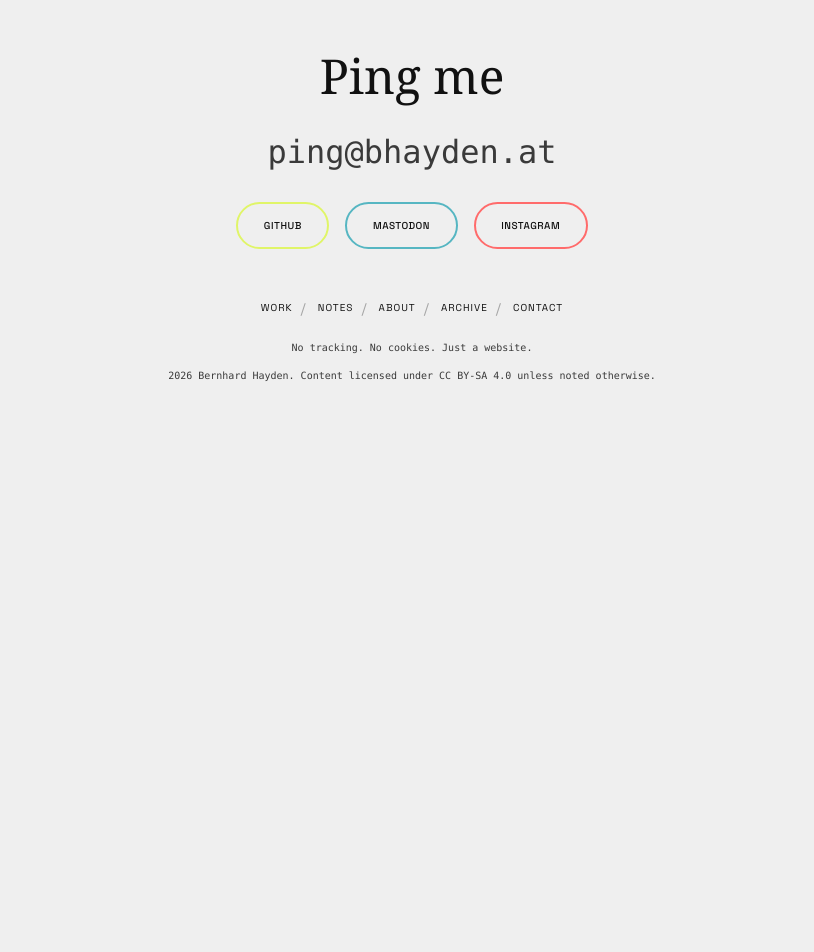
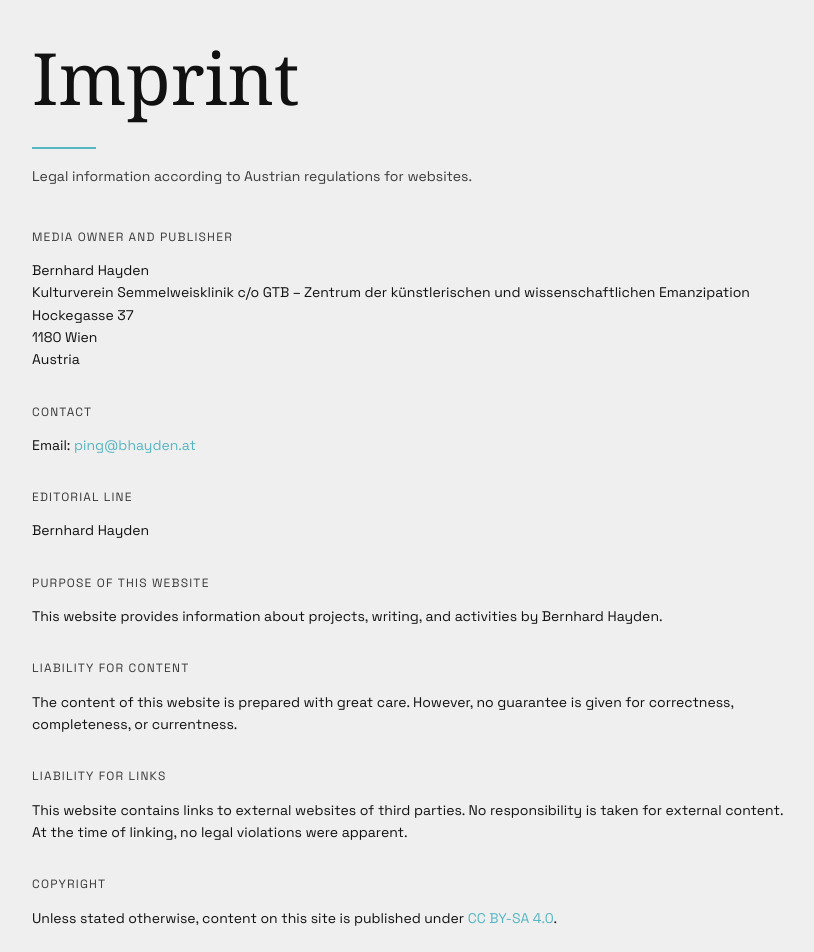
Before and after one commit to burnoutberni/bhayden.at, a React (Vite) app: page /imprint in a window 1280 px wide. Shown: the part 60-1012 px from the top of the page, without its empty margins (228-1042 px from the left). Before the commit the page ends 800 px from the top, so only its background shows below. Built offline with nearby package versions, Linux system fonts and the light colour scheme.

Commit message:
Add localized imprint page and footer links

```diff
--- a/src/App.tsx
+++ b/src/App.tsx
@@ -12,6 +12,7 @@ const Notes = lazy(() => import('@/pages/Notes'));
 const NoteDetail = lazy(() => import('@/pages/NoteDetail'));
 const About = lazy(() => import('@/pages/About'));
 const Contact = lazy(() => import('@/pages/Contact'));
+const Imprint = lazy(() => import('@/pages/Imprint'));
 
 function ScrollToTop() {
   const { pathname, hash } = useLocation();
@@ -50,7 +51,7 @@ export default function App() {
     ? 'var(--color-accent-coral)'
     : pathname.startsWith('/work')
       ? 'var(--color-accent-lime)'
-      : pathname.startsWith('/about')
+      : pathname.startsWith('/about') || pathname.startsWith('/imprint')
         ? 'var(--color-accent-cyan)'
       : 'var(--color-accent-lime)';
 
@@ -85,6 +86,7 @@ export default function App() {
                 <Route path="/notes/:slug" element={<NoteDetail />} />
                 <Route path="/about" element={<About />} />
                 <Route path="/contact" element={<Contact />} />
+                <Route path="/imprint" element={<Imprint />} />
               </Routes>
             </Suspense>
           </main>
--- a/src/components/Footer.tsx
+++ b/src/components/Footer.tsx
@@ -4,11 +4,14 @@ import { useLanguage } from '@/hooks/useLanguage';
 import { getContactEmail, getContactMailto } from '@/lib/utils';
 
 export default function Footer() {
-  const { t } = useLanguage();
+  const { lang, t } = useLanguage();
   const { pathname } = useLocation();
   const isContactPage = pathname === '/contact';
   const email = getContactEmail();
   const mailto = getContactMailto();
+  const ccBySaUrl = lang === 'de'
+    ? 'https://creativecommons.org/licenses/by-sa/4.0/deed.de'
+    : 'https://creativecommons.org/licenses/by-sa/4.0/deed.en';
 
   const socialLinks = [
     { label: 'GitHub', url: 'https://github.com/burnoutberni', color: 'var(--color-accent-lime)' },
@@ -42,7 +45,7 @@ export default function Footer() {
               href={mailto}
               className="font-mono text-xl-custom md:text-2xl-custom inline-block mb-6 transition-all duration-200 hover:underline"
               style={{
-                color: 'var(--color-page-accent-text)',
+                color: 'var(--color-page-accent)',
                 textUnderlineOffset: '6px',
                 textDecorationThickness: '2px',
               }}
@@ -94,7 +97,25 @@ export default function Footer() {
           {t.footer.finePrint}
         </p>
         <p className="font-mono text-xs-custom" style={{ color: 'var(--color-ink-muted)' }}>
-          {t.footer.copyright}
+          {t.footer.copyrightName}.{' '}
+          <Link
+            to="/imprint"
+            className="text-[10px] tracking-wide transition-opacity hover:opacity-70"
+            style={{ color: 'var(--color-ink-muted)' }}
+          >
+            {t.footer.imprint}
+          </Link>
+          . {t.footer.copyrightLicensePrefix}{' '}
+          <a
+            href={ccBySaUrl}
+            target="_blank"
+            rel="noopener noreferrer"
+            className="transition-opacity hover:opacity-70"
+            style={{ color: 'var(--color-ink-muted)' }}
+          >
+            CC BY-SA 4.0
+          </a>{' '}
+          {t.footer.copyrightLicenseSuffix}
         </p>
       </div>
     </footer>
--- a/src/data/content.ts
+++ b/src/data/content.ts
@@ -302,7 +302,10 @@ export const translations = {
       cta: 'Ping me',
       email: 'ping@bhayden.at',
       finePrint: 'No tracking. No cookies. Just a website.',
-      copyright: '2026 Bernhard Hayden. Content licensed under CC BY-SA 4.0 unless noted otherwise.',
+      copyrightName: '2026 Bernhard Hayden',
+      copyrightLicensePrefix: 'Content licensed under',
+      copyrightLicenseSuffix: 'unless noted otherwise.',
+      imprint: 'Imprint',
     },
     work: {
       title: 'Work',
@@ -357,6 +360,23 @@ export const translations = {
       title: 'Ping me',
       subtitle: 'Working on something around open knowledge, civic tech, digital rights, urban mobility, or organising? I\'d love to hear from you.',
     },
+    imprint: {
+      title: 'Imprint',
+      subtitle: 'Legal information according to Austrian regulations for websites.',
+      provider: 'Media owner and publisher',
+      country: 'Austria',
+      contact: 'Contact',
+      editorialLine: 'Editorial line',
+      purpose: 'Purpose of this website',
+      purposeText: 'This website provides information about projects, writing, and activities by Bernhard Hayden.',
+      liability: 'Liability for content',
+      liabilityText: 'The content of this website is prepared with great care. However, no guarantee is given for correctness, completeness, or currentness.',
+      links: 'Liability for links',
+      linksText: 'This website contains links to external websites of third parties. No responsibility is taken for external content. At the time of linking, no legal violations were apparent.',
+      copyright: 'Copyright',
+      copyrightTextPrefix: 'Unless stated otherwise, content on this site is published under',
+      copyrightTextSuffix: '.',
+    },
   },
   de: {
     nav: {
@@ -384,7 +404,10 @@ export const translations = {
       cta: 'Schreib mir',
       email: 'ping@bhayden.at',
       finePrint: 'Kein Tracking. Keine Cookies. Nur eine Website.',
-      copyright: '2026 Bernhard Hayden. Inhalte sind unter CC BY-SA 4.0 lizenziert, sofern nicht anders angegeben.',
+      copyrightName: '2026 Bernhard Hayden',
+      copyrightLicensePrefix: 'Inhalte sind unter',
+      copyrightLicenseSuffix: 'lizenziert, sofern nicht anders angegeben.',
+      imprint: 'Impressum',
     },
     work: {
       title: 'Arbeit',
@@ -439,5 +462,22 @@ export const translations = {
       title: 'Schreib mir',
       subtitle: 'Arbeitest du an etwas rund um offenes Wissen, Civic Tech, digitale Rechte, Urban Mobility oder Organisierung? Ich freue mich, von dir zu hören.',
     },
+    imprint: {
+      title: 'Impressum',
+      subtitle: 'Rechtliche Informationen gemäß österreichischer Vorschriften für Websites.',
+      provider: 'Medieninhaber und Herausgeber',
+      country: 'Österreich',
+      contact: 'Kontakt',
+      editorialLine: 'Blattlinie',
+      purpose: 'Zweck dieser Website',
+      purposeText: 'Diese Website informiert über Projekte, Texte und Aktivitäten von Bernhard Hayden.',
+      liability: 'Haftung für Inhalte',
+      liabilityText: 'Die Inhalte dieser Website werden mit größter Sorgfalt erstellt. Für Richtigkeit, Vollständigkeit und Aktualität wird jedoch keine Gewähr übernommen.',
+      links: 'Haftung für Links',
+      linksText: 'Diese Website enthält Links zu externen Webseiten Dritter. Für deren Inhalte wird keine Verantwortung übernommen. Zum Zeitpunkt der Verlinkung waren keine Rechtsverstöße erkennbar.',
+      copyright: 'Urheberrecht',
+      copyrightTextPrefix: 'Sofern nicht anders angegeben, stehen Inhalte dieser Website unter',
+      copyrightTextSuffix: '.',
+    },
   },
 };
--- a/src/pages/Contact.tsx
+++ b/src/pages/Contact.tsx
@@ -27,7 +27,7 @@ export default function Contact() {
             href={mailto}
             className="font-mono text-2xl-custom inline-block transition-all duration-200 hover:underline"
             style={{
-              color: 'var(--color-accent-cyan)',
+              color: 'var(--color-page-accent)',
               textUnderlineOffset: '6px',
               textDecorationThickness: '2px',
             }}
--- a/src/pages/Home.tsx
+++ b/src/pages/Home.tsx
@@ -32,6 +32,9 @@ export default function Home() {
   const { lang, t } = useLanguage();
   const navigate = useNavigate();
   const isMobile = useIsMobile();
+  const ccBySaUrl = lang === 'de'
+    ? 'https://creativecommons.org/licenses/by-sa/4.0/deed.de'
+    : 'https://creativecommons.org/licenses/by-sa/4.0/deed.en';
   const [events, setEvents] = useState<EverycalEvent[]>([]);
   const [eventsLoading, setEventsLoading] = useState(true);
   const [eventsError, setEventsError] = useState<string | null>(null);
@@ -249,7 +252,7 @@ export default function Home() {
           ,
           {' '}
           <a
-            href="https://creativecommons.org/licenses/by-sa/4.0/"
+            href={ccBySaUrl}
             target="_blank"
             rel="noopener noreferrer"
             className="underline hover:no-underline"
--- /dev/null
+++ b/src/pages/Imprint.tsx
@@ -0,0 +1,116 @@
+import { useLanguage } from '@/hooks/useLanguage';
+import { getContactEmail, getContactMailto } from '@/lib/utils';
+
+export default function Imprint() {
+  const { lang, t } = useLanguage();
+  const email = getContactEmail();
+  const mailto = getContactMailto();
+  const ccBySaUrl = lang === 'de'
+    ? 'https://creativecommons.org/licenses/by-sa/4.0/deed.de'
+    : 'https://creativecommons.org/licenses/by-sa/4.0/deed.en';
+
+  return (
+    <div className="pt-20 px-6 py-12 md:py-20">
+      <section className="max-w-[760px] mx-auto">
+        <h1 className="font-serif text-4xl-custom mb-3" style={{ color: 'var(--color-ink)' }}>
+          {t.imprint.title}
+        </h1>
+        <div className="w-16 h-0.5 mb-4" style={{ backgroundColor: 'var(--color-page-accent)' }} />
+        <p className="font-grotesk text-base-custom mb-10" style={{ color: 'var(--color-ink-muted)' }}>
+          {t.imprint.subtitle}
+        </p>
+
+        <div className="space-y-8">
+          <section>
+            <h2 className="font-grotesk text-sm-custom uppercase tracking-widest mb-3" style={{ color: 'var(--color-ink-muted)' }}>
+              {t.imprint.provider}
+            </h2>
+            <p className="font-grotesk text-base-custom" style={{ color: 'var(--color-ink)' }}>
+              Bernhard Hayden
+              <br />
+              Kulturverein Semmelweisklinik c/o GTB – Zentrum der künstlerischen und wissenschaftlichen Emanzipation
+              <br />
+              Hockegasse 37
+              <br />
+              1180 Wien
+              <br />
+              {t.imprint.country}
+            </p>
+          </section>
+
+          <section>
+            <h2 className="font-grotesk text-sm-custom uppercase tracking-widest mb-3" style={{ color: 'var(--color-ink-muted)' }}>
+              {t.imprint.contact}
+            </h2>
+            <p className="font-grotesk text-base-custom" style={{ color: 'var(--color-ink)' }}>
+              Email:{' '}
+              <a
+                href={mailto}
+                className="transition-colors hover:underline"
+                style={{ color: 'var(--color-page-accent)', textUnderlineOffset: '3px' }}
+              >
+                {email}
+              </a>
+            </p>
+          </section>
+
+          <section>
+            <h2 className="font-grotesk text-sm-custom uppercase tracking-widest mb-3" style={{ color: 'var(--color-ink-muted)' }}>
+              {t.imprint.editorialLine}
+            </h2>
+            <p className="font-grotesk text-base-custom" style={{ color: 'var(--color-ink)' }}>
+              Bernhard Hayden
+            </p>
+          </section>
+
+          <section>
+            <h2 className="font-grotesk text-sm-custom uppercase tracking-widest mb-3" style={{ color: 'var(--color-ink-muted)' }}>
+              {t.imprint.purpose}
+            </h2>
+            <p className="font-grotesk text-base-custom" style={{ color: 'var(--color-ink)' }}>
+              {t.imprint.purposeText}
+            </p>
+          </section>
+
+          <section>
+            <h2 className="font-grotesk text-sm-custom uppercase tracking-widest mb-3" style={{ color: 'var(--color-ink-muted)' }}>
+              {t.imprint.liability}
+            </h2>
+            <p className="font-grotesk text-base-custom" style={{ color: 'var(--color-ink)' }}>
+              {t.imprint.liabilityText}
+            </p>
+          </section>
+
+          <section>
+            <h2 className="font-grotesk text-sm-custom uppercase tracking-widest mb-3" style={{ color: 'var(--color-ink-muted)' }}>
+              {t.imprint.links}
+            </h2>
+            <p className="font-grotesk text-base-custom" style={{ color: 'var(--color-ink)' }}>
+              {t.imprint.linksText}
+            </p>
+          </section>
+
+          <section>
+            <h2 className="font-grotesk text-sm-custom uppercase tracking-widest mb-3" style={{ color: 'var(--color-ink-muted)' }}>
+              {t.imprint.copyright}
+            </h2>
+            <p className="font-grotesk text-base-custom" style={{ color: 'var(--color-ink)' }}>
+              {t.imprint.copyrightTextPrefix}{' '}
+              <a
+                href={ccBySaUrl}
+                target="_blank"
+                rel="noopener noreferrer"
+                className="transition-colors hover:underline"
+                style={{ color: 'var(--color-page-accent)', textUnderlineOffset: '3px' }}
+              >
+                CC BY-SA 4.0
+              </a>
+              {t.imprint.copyrightTextSuffix}
+            </p>
+          </section>
+
+        </div>
+      </section>
+    </div>
+  );
+}
```
